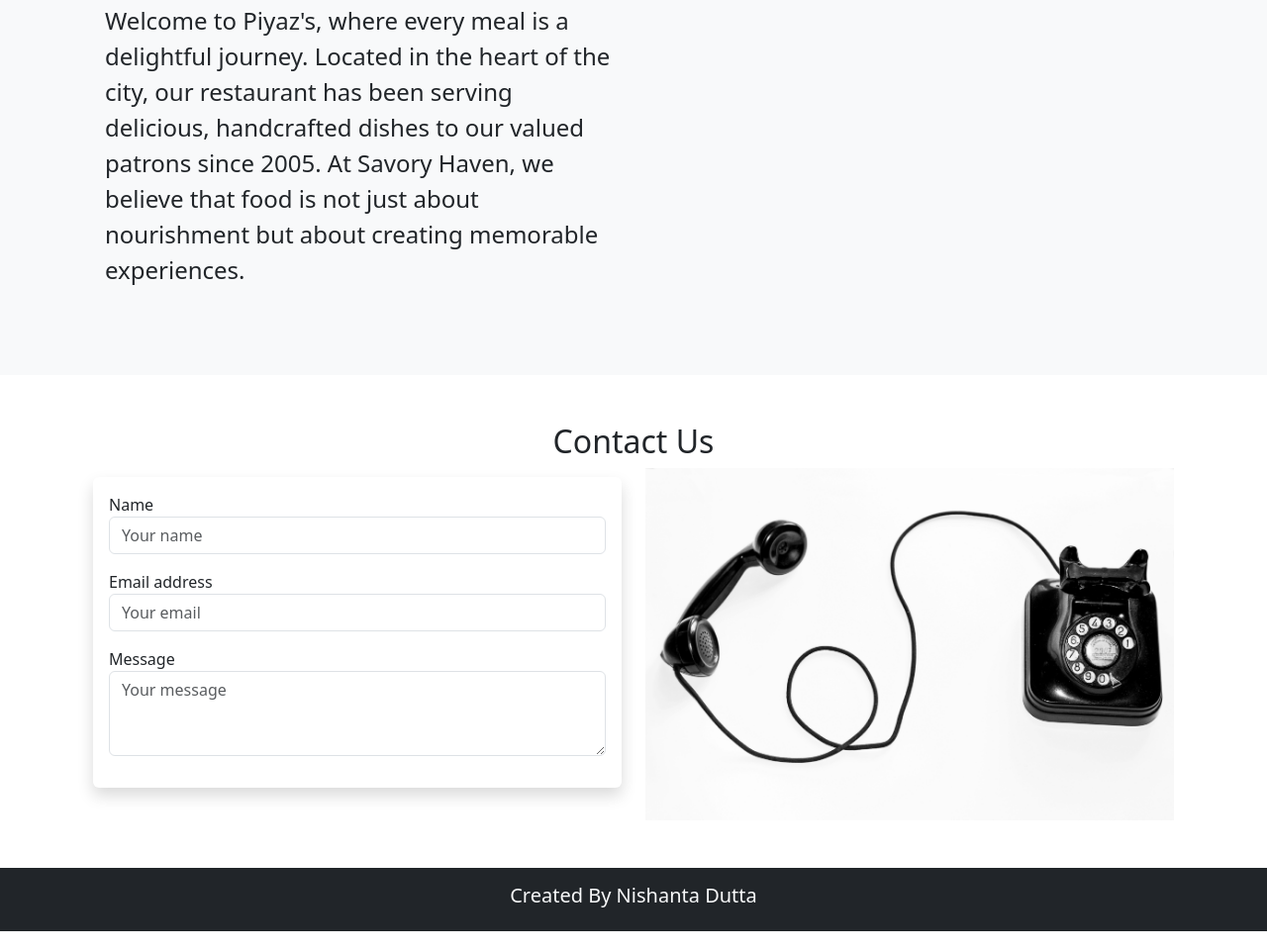
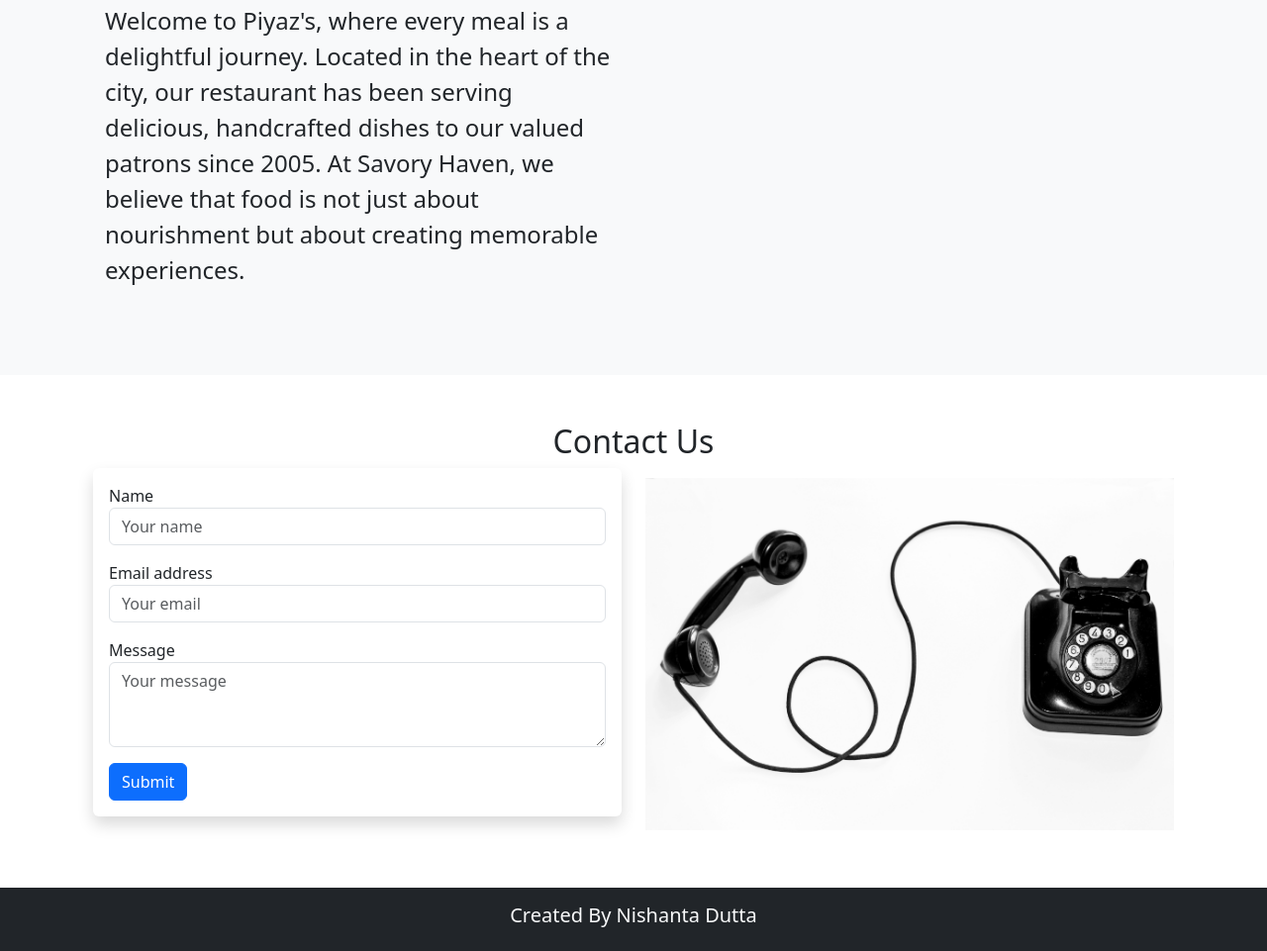
Before and after one commit to Nishanta5/restaurants-landing-page, a plain HTML site: page index.html in a window 1280 px wide. Shown: the part 1502-2463 px from the top of the page at 99% size. Drawn offline with nearby package versions, Linux system fonts and the light colour scheme.

Commit message:
Button add

```diff
--- a/index.html
+++ b/index.html
@@ -218,6 +218,14 @@
                                         placeholder="Your message"
                                     ></textarea>
                                 </div>
+                                <div>
+                                    <button
+                                        type="button"
+                                        class="btn btn-primary"
+                                    >
+                                        Submit
+                                    </button>
+                                </div>
                             </div>
                         </div>
                     </div>
```
